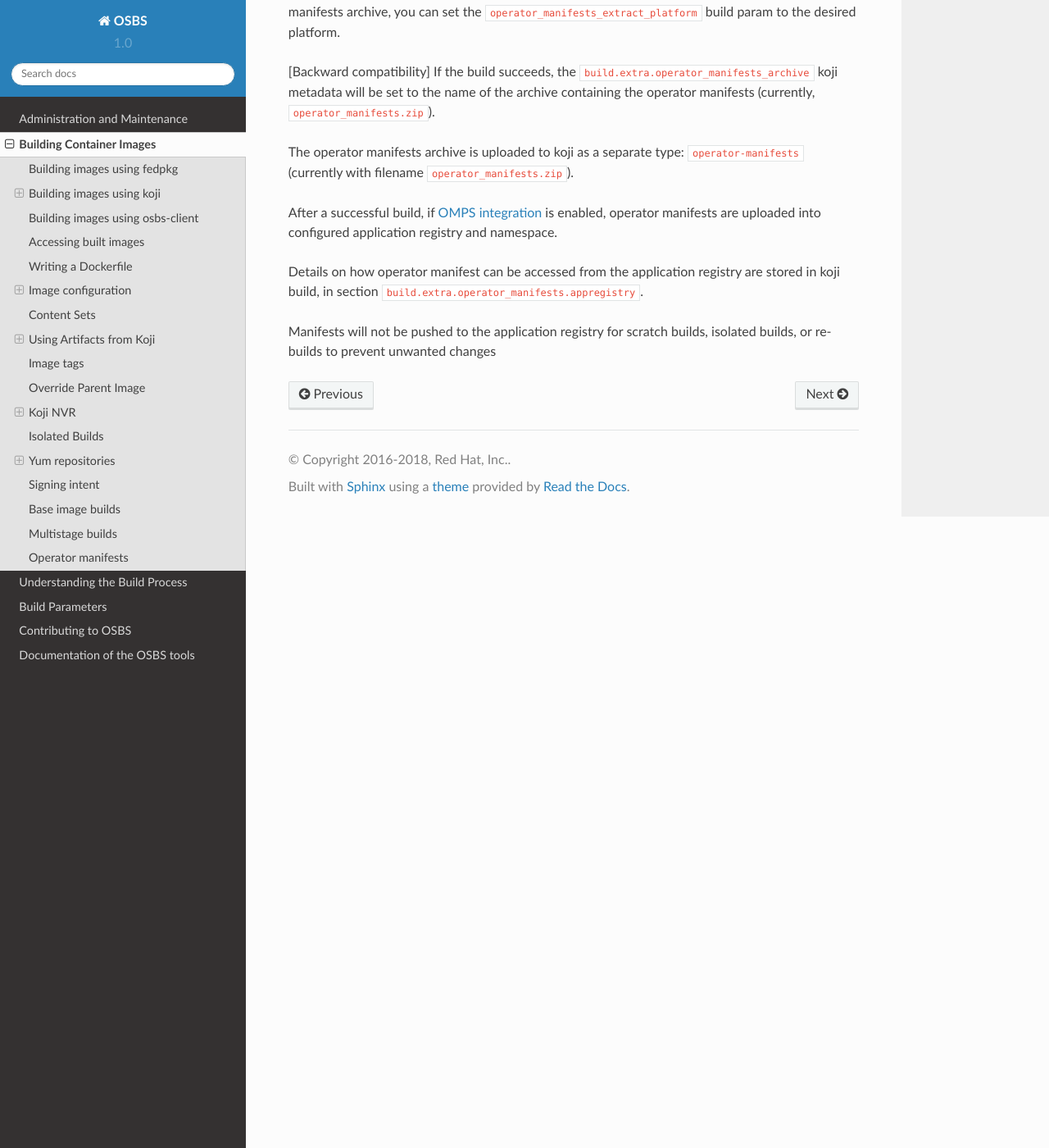
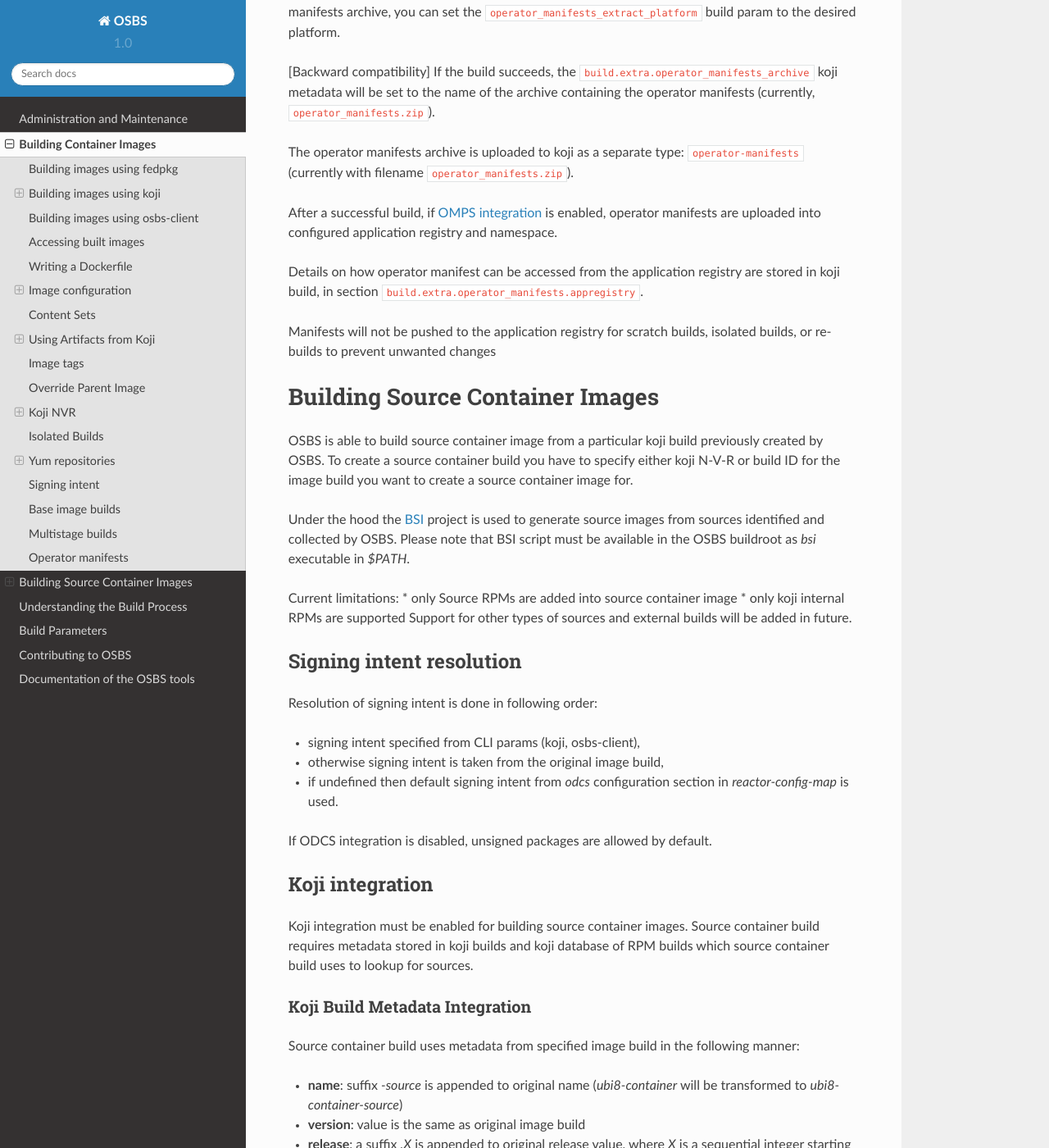
Before and after one commit to containerbuildsystem/osbs-docs, a Sphinx documentation site: the page built from docs/users.rst, in a window 1280 px wide and 1400 px high, scrolled down 22122 px. Shown: the whole window at 82% size. Built offline with Sphinx 7.4.7 and the Read the Docs theme 2.0.0, drawn with Linux system fonts in a browser that asks for light colours; some of the changed text lies outside the part shown.

Commit message:
Introduce source containers
* OSBS-8046

Signed-off-by: Martin Bašti <mbasti@redhat.com>

```diff
--- a/docs/users.rst
+++ b/docs/users.rst
@@ -1170,3 +1170,94 @@ stored in koji build, in section ``build.extra.operator_manifests.appregistry``.
 
 Manifests will not be pushed to the application registry for scratch builds,
 isolated builds, or re-builds to prevent unwanted changes
+
+
+Building Source Container Images
+================================
+
+OSBS is able to build source container image from a particular koji build
+previously created by OSBS. To create a source container build you have to
+specify either koji N-V-R or build ID for the image build you want to
+create a source container image for.
+
+
+Under the hood the BSI_ project is used to generate source images from
+sources identified and collected by OSBS. Please note that BSI script must be
+available in the OSBS buildroot as `bsi` executable in `$PATH`.
+
+
+Current limitations:
+* only Source RPMs are added into source container image
+* only koji internal RPMs are supported
+Support for other types of sources and external builds will be added in future.
+
+.. _`BSI`: https://github.com/containers/BuildSourceImage
+
+
+Signing intent resolution
+-------------------------
+
+Resolution of signing intent is done in following order:
+
+* signing intent specified from CLI params (koji, osbs-client),
+* otherwise signing intent is taken from the original image build,
+* if undefined then default signing intent from `odcs` configuration section in `reactor-config-map` is used.
+
+If ODCS integration is disabled, unsigned packages are allowed by default.
+
+
+Koji integration
+----------------
+
+Koji integration must be enabled for building source container images.
+Source container build requires metadata stored in koji builds and koji
+database of RPM builds which source container build uses to lookup for sources.
+
+
+Koji Build Metadata Integration
+~~~~~~~~~~~~~~~~~~~~~~~~~~~~~~~
+
+Source container build uses metadata from specified image build in the following manner:
+
+* **name**: suffix `-source` is appended to original name (`ubi8-container` will be transformed to `ubi8-container-source`)
+* **version**: value is the same as original image build
+* **release**: a suffix `.X` is appended to original release value, where `X` is a sequential integer starting from 1 increased by OSBS for each source image rebuild.
+
+For example, from N-V-R `ubi8-container-8.1-20` OSBS creates source container build `ubi8-container-source-8.1-20.1`.
+
+The original image N-V-R is stored in `extra.image.sources_for_nvr` attribute in koji source container build metadata.
+
+
+Building source container images using koji
+-------------------------------------------
+
+Using a koji client CLI directly you have to specify git repo URL and branch::
+
+    koji source-container-build <target>  --koji-build-nvr=NVR --koji-build-id=ID
+
+For a full list of options::
+
+    koji source-container-build --help
+
+
+Building source container images using osbs-client
+--------------------------------------------------
+
+Please note that mainly ``koji`` and ``fedpkg`` commands should be used
+for building container images instead of direct ``osbs-client`` calls.
+
+To execute build via osbs-client CLI use::
+
+    osbs build-source-container -c <component> -u <username> --sources-for-koji-build-nvr=N-V-R --sources-for-koji-build-id=ID
+
+To see full list of options execute::
+
+    osbs build-source-container --help
+
+To see all osbs-client subcommands execute::
+
+    osbs --help
+
+Please note that ``osbs-client`` must be configured properly using config file ``/etc/osbs.conf``.
+Please refer to :ref:`osbs-client configuration section <configuring-osbs-client>`
+for configuration examples.
```
